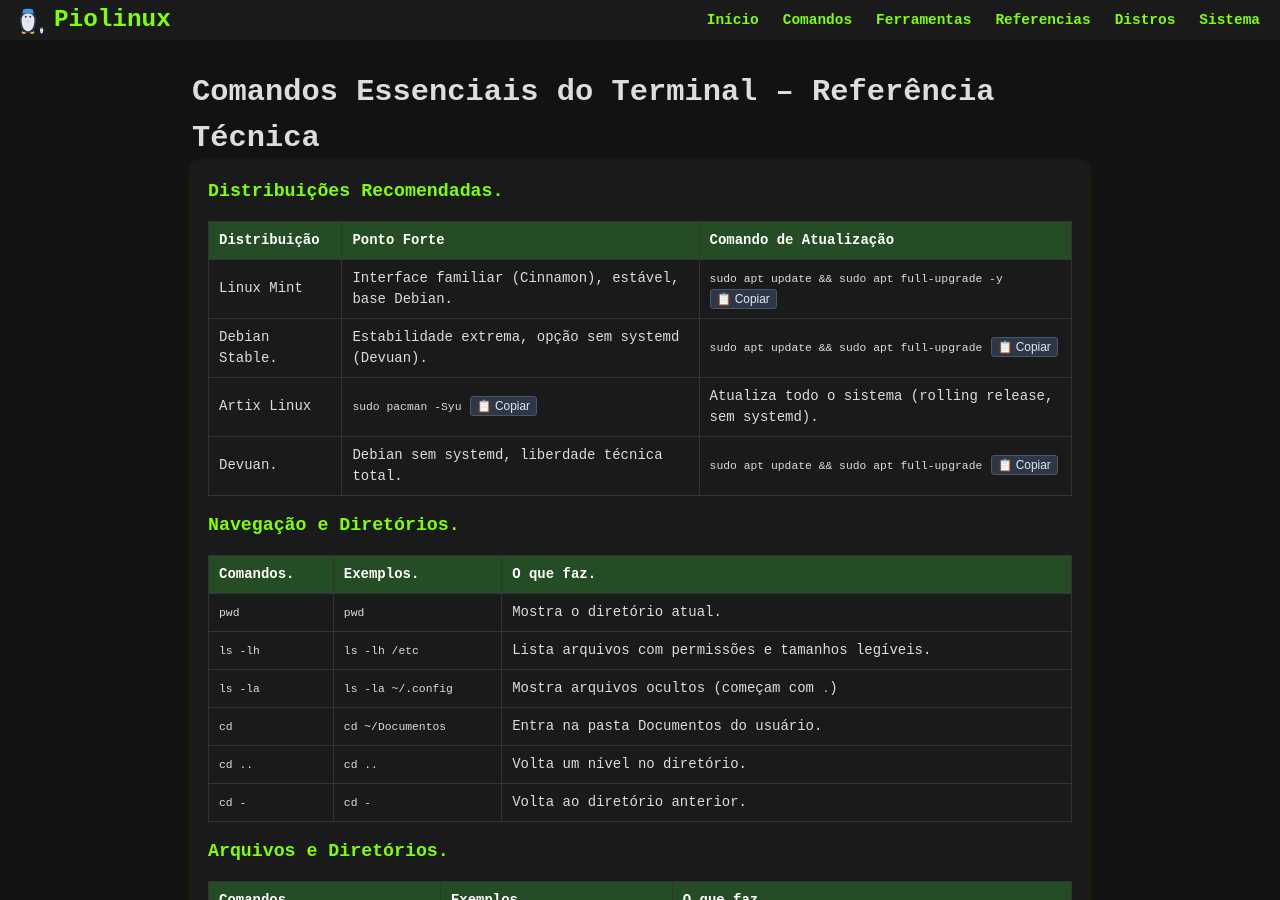
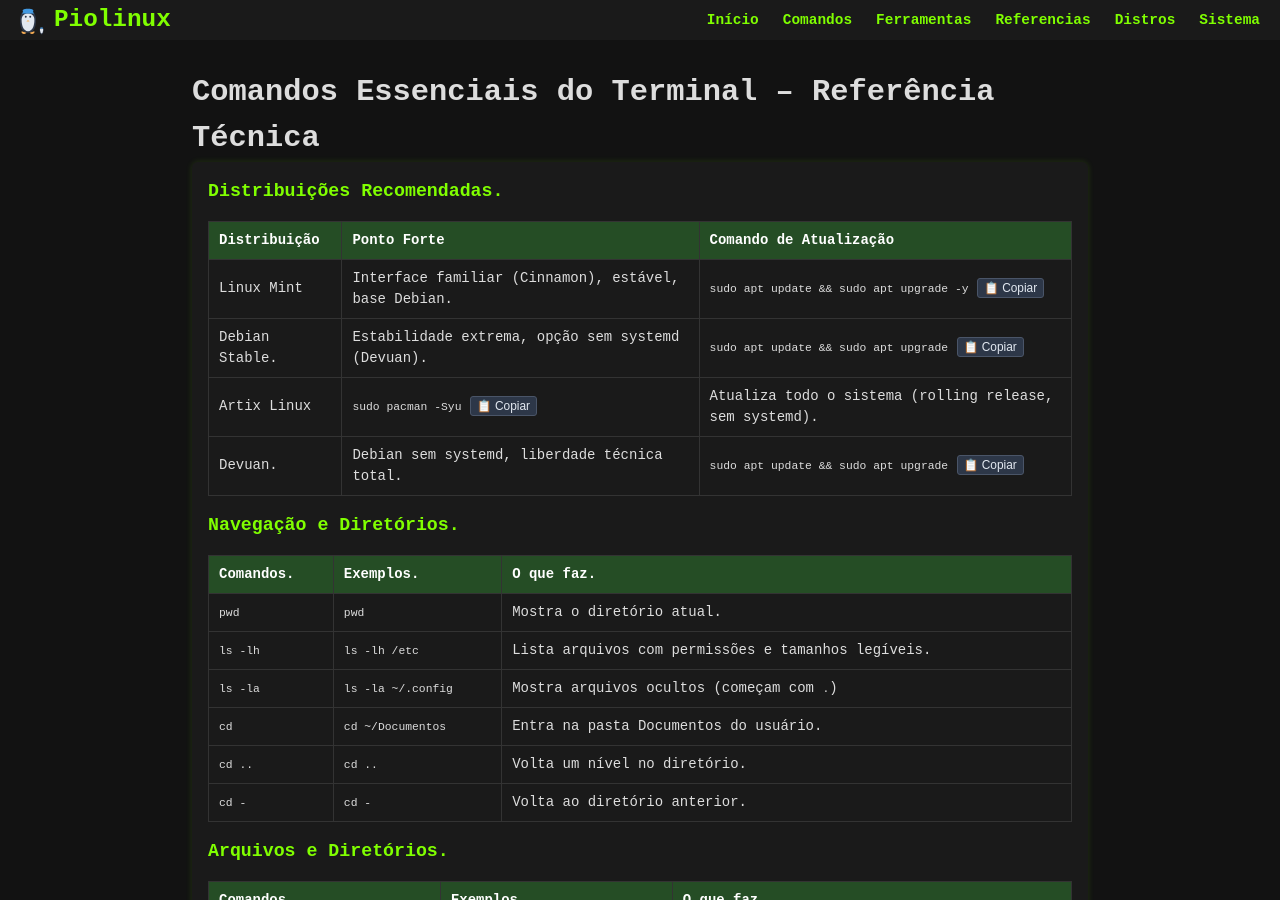
Before and after one commit to Piolinux/piolinux-site, a Jekyll site: the page built from _pages/_iniciantes/comandos-essenciais-do-terminal-referencia-tecnica.md, in a window 1280 px wide and 900 px high. Built offline with Jekyll 4.4.1, drawn with Linux system fonts in a browser that asks for light colours.

Commit message:
Update comandos-essenciais-do-terminal-referencia-tecnica.md

```diff
--- a/_pages/_iniciantes/comandos-essenciais-do-terminal-referencia-tecnica.md
+++ b/_pages/_iniciantes/comandos-essenciais-do-terminal-referencia-tecnica.md
@@ -23,16 +23,16 @@ tags: [terminal, comandos, linux, awk, sed, find, xargs, produtividade]
         <td data-label="Distribuição">Linux Mint</td>
         <td data-label="Ponto Forte">Interface familiar (Cinnamon), estável, base Debian.</td>
         <td data-label="Comando de Atualização">
-          <code>sudo apt update && sudo apt full-upgrade -y</code>
-          <button class="copy-btn" data-command="sudo apt update && sudo apt full-upgrade -y">📋 Copiar</button>
+          <code>sudo apt update && sudo apt upgrade -y</code>
+          <button class="copy-btn" data-command="sudo apt update && sudo apt upgrade -y">📋 Copiar</button>
         </td>
       </tr>
       <tr>
         <td data-label="Distribuição">Debian Stable.</td>
         <td data-label="Ponto Forte">Estabilidade extrema, opção sem systemd (Devuan).</td>
         <td data-label="Comando de Atualização">
-          <code>sudo apt update && sudo apt full-upgrade</code>
-          <button class="copy-btn" data-command="sudo apt update && sudo apt full-upgrade">📋 Copiar</button>
+          <code>sudo apt update && sudo apt upgrade</code>
+          <button class="copy-btn" data-command="sudo apt update && sudo apt upgrade">📋 Copiar</button>
         </td>
       </tr>
       <tr>
@@ -48,8 +48,8 @@ tags: [terminal, comandos, linux, awk, sed, find, xargs, produtividade]
         <td data-label="Distribuição">Devuan.</td>
         <td data-label="Ponto Forte">Debian sem systemd, liberdade técnica total.</td>
         <td data-label="Comando de Atualização">
-          <code>sudo apt update && sudo apt full-upgrade</code>
-          <button class="copy-btn" data-command="sudo apt update && sudo apt full-upgrade">📋 Copiar</button>
+          <code>sudo apt update && sudo apt upgrade</code>
+          <button class="copy-btn" data-command="sudo apt update && sudo apt upgrade">📋 Copiar</button>
         </td>
       </tr>
     </tbody>
```
